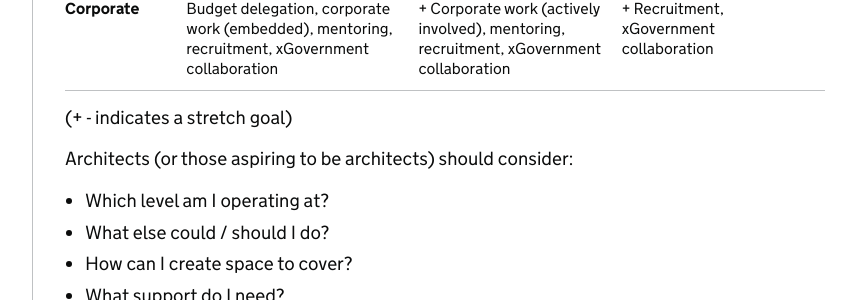
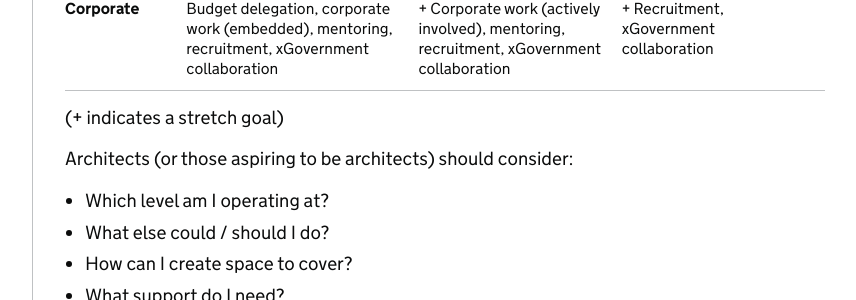
Before and after one commit to DFE-Digital/architecture, a Jekyll site: the page built from capability/architecture-capability-framework.md, in a window 1280 px wide. Shown: the part 2809-3109 px from the top of the page, without its empty margins (298-1154 px from the left). Built offline with Jekyll 4.4.1, drawn with Linux system fonts in a browser that asks for light colours; our own code applies the rules of GitHub Pages for plain Markdown files.

```diff
--- a/capability/architecture-capability-framework.md
+++ b/capability/architecture-capability-framework.md
@@ -61,6 +61,7 @@ We also have an architecture practice manager and some functional support, to ke
 ### Responsibilities
 Here are some examples of the expected responsibilities at different levels:
 
+
 |  | G6 Enterprise Architect | G7 Solution Architect | SEO Technical Architect
 - | - | - | -
 __Delivery__ | One or more portfolio(s) or business domain(s) | A group of projects aligned to one or more portfolio(s) or business domain(s) | A group of projects aligned to one or more portfolio(s) or business domain(s)
@@ -70,7 +71,8 @@ __Thought leadership__ | Write thematic papers to influence, lead community disc
 __Line management__ | Team plans and management, workforce management | + Management of colleagues |
 __Corporate__ | Budget delegation, corporate work (embedded), mentoring, recruitment, xGovernment collaboration | + Corporate work (actively involved), mentoring, recruitment, xGovernment collaboration | + Recruitment, xGovernment collaboration
 
-(+ - indicates a stretch goal)
+(+ indicates a stretch goal)
+
 
 Architects (or those aspiring to be architects) should consider:
 
```
